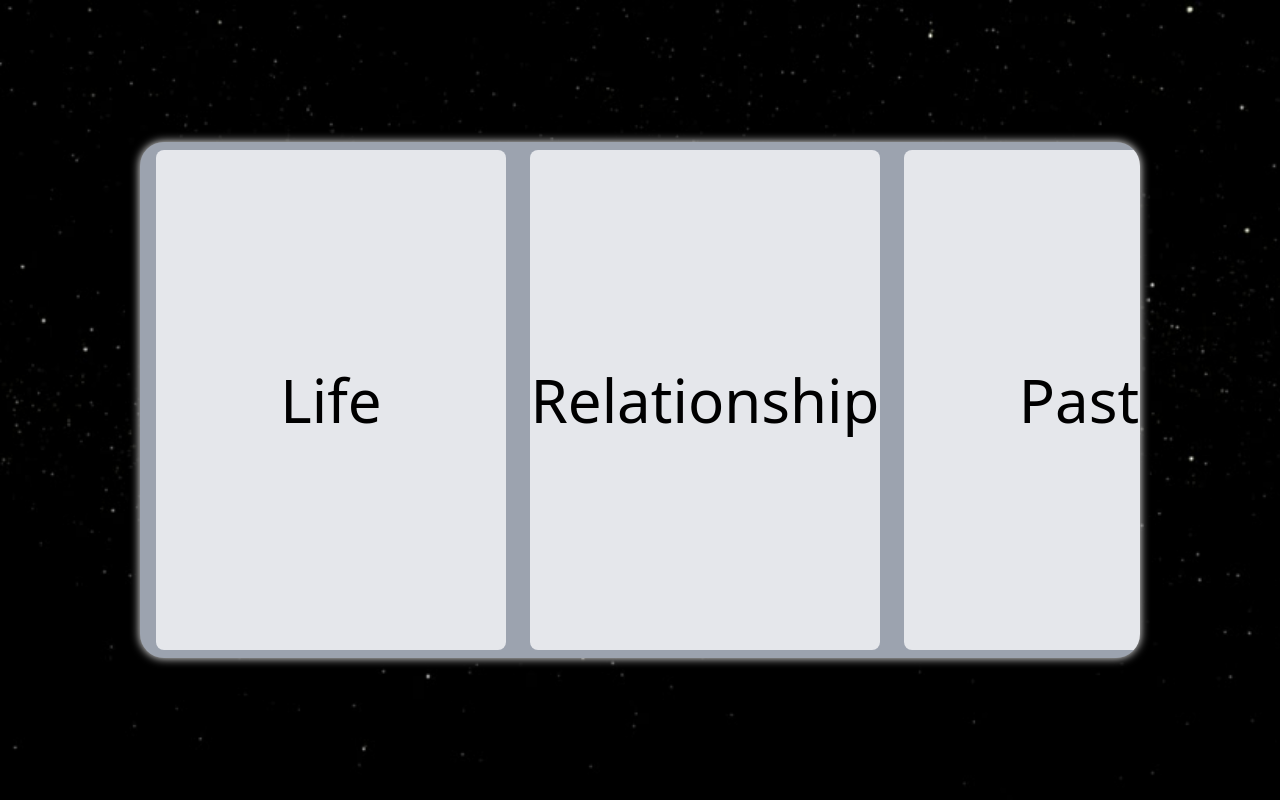
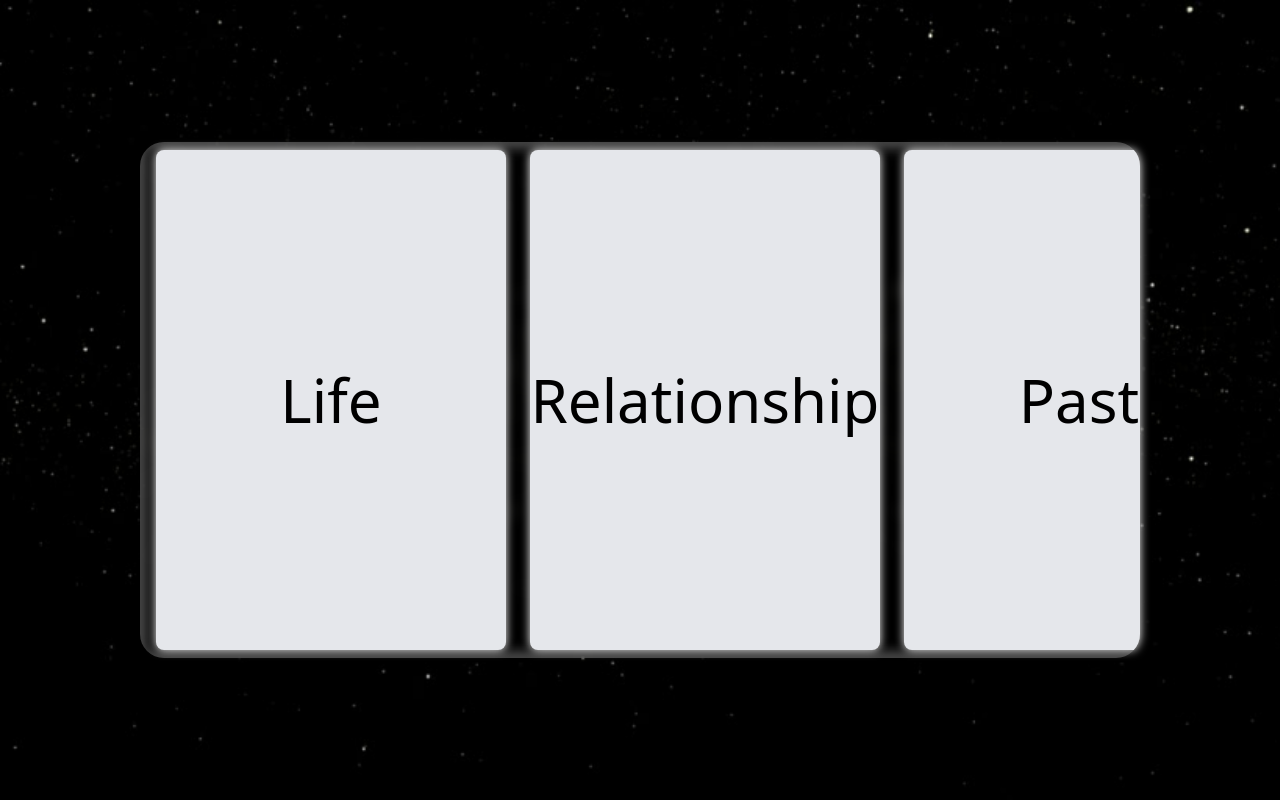
Before and after one commit to jon-tschida/Thoughtful, a React (Vite) app: page / in a window 1280 px wide. Built offline with nearby package versions, Linux system fonts and the light colour scheme.

Commit message:
changed styling on main app comp

```diff
--- a/src/App.jsx
+++ b/src/App.jsx
@@ -5,7 +5,7 @@ export default function App() {
   return (
     <>
       <div className="flex w-screen h-screen overflow-hidden app-bg">
-        <div className="relative w-[1000px] p-1 m-auto flex flex-row overflow-x-scroll overflow-y-hidden rounded-3xl bg-gray-400 drop-shadow-2xl">
+        <div className="relative w-[1000px] p-1 m-auto flex flex-row overflow-x-scroll overflow-y-hidden rounded-3xl drop-shadow-2xl backdrop-blur">
           <Link to={"/lifeQuestions"}>
             <QuestionCard topic="Life" />
           </Link>
```
